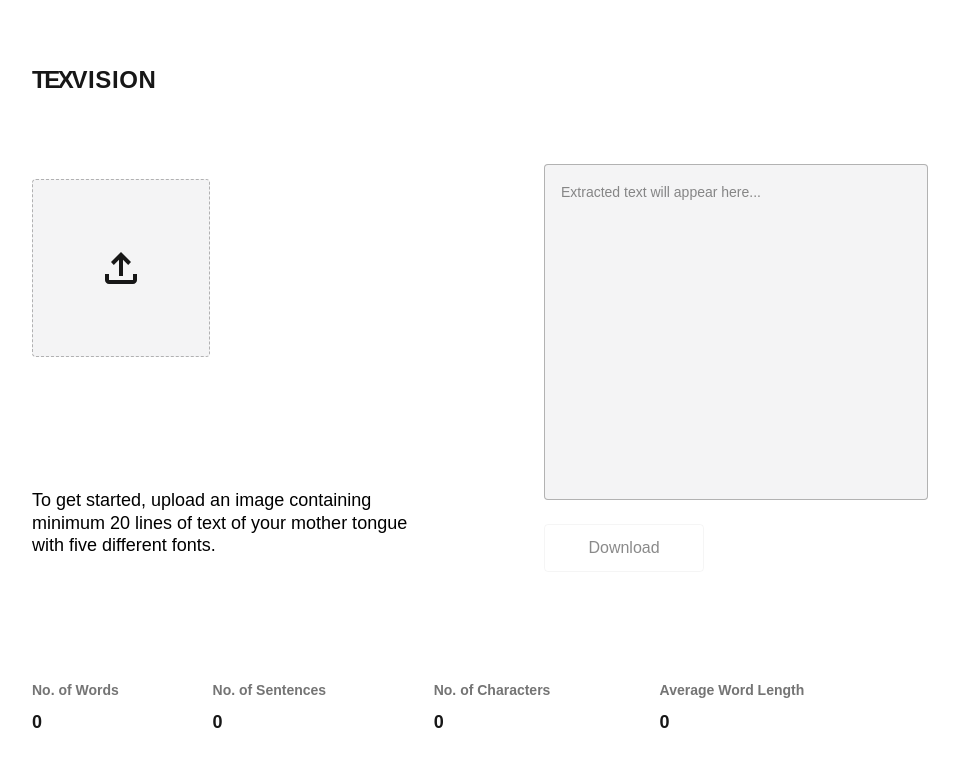
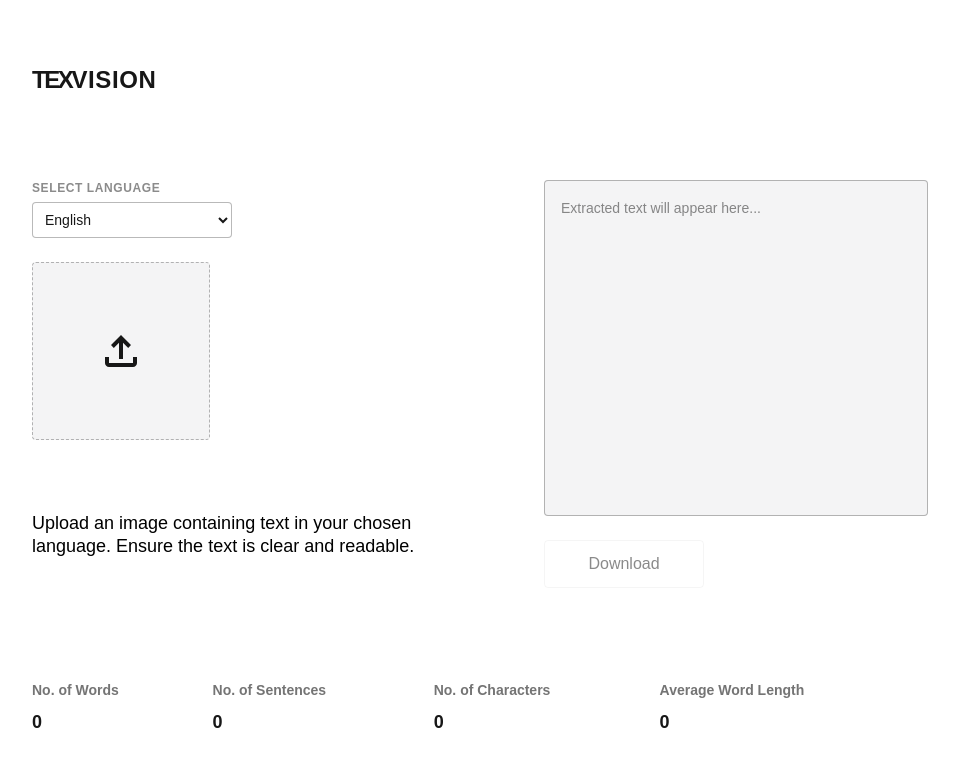
Before and after one commit to suryaat19/texvision, a Next.js app: page / in a window 1280 px wide. Shown: the top 766 px of the page, without its empty margins (160-1119 px from the left). Built offline with nearby package versions, Linux system fonts and the light colour scheme.

Commit message:
Add multiple indian languages support

```diff
--- a/app/page.tsx
+++ b/app/page.tsx
@@ -9,10 +9,19 @@ import {
   getTextArea,
 } from "./utils/stats";
 
+const LANGUAGES = [
+  { code: 'eng', label: 'English' },
+  { code: 'hin', label: 'Hindi (हिंदी)' },
+  { code: 'mar', label: 'Marathi (मराठी)' },
+  { code: 'tam', label: 'Tamil (தமிழ்)' },
+  { code: 'tel', label: 'Telugu (తెలుగు)' },
+];
+
 export default function Home() {
   const [text, setText] = useState<string>("");
   const [isLoading, setIsLoading] = useState<boolean>(false);
   const [status, setStatus] = useState<string>("");
+  const [language, setLanguage] = useState<string>("eng");
 
   const handleImageUpload = async (e: React.ChangeEvent<HTMLInputElement>) => {
     const file = e.target.files?.[0];
@@ -25,13 +34,13 @@ export default function Home() {
     try {
       const result = await Tesseract.recognize(
         file,
-        'eng',
+        language,
         {
           logger: (m) => {
             if (m.status === 'recognizing text') {
               setStatus(`Processing: ${Math.round(m.progress * 100)}%`);
             } else {
-              setStatus(m.status);
+              setStatus(m.status.replace(/_/g, " "));
             }
           },
         }
@@ -52,7 +61,7 @@ export default function Home() {
     const element = document.createElement("a");
     const file = new Blob([text], { type: "text/plain" });
     element.href = URL.createObjectURL(file);
-    element.download = "extracted_text.txt";
+    element.download = `extracted_${language}.txt`;
     document.body.appendChild(element);
     element.click();
     document.body.removeChild(element);
@@ -61,11 +70,31 @@ export default function Home() {
   return (
     <div className="flex min-h-screen items-center justify-center bg-zinc-50 font-sans dark:bg-black">
       <main className="flex min-h-screen w-full max-w-5xl flex-col items-center justify-between py-8 md:py-16 md:px-16 px-4 bg-white dark:bg-black sm:items-start">
-        <div className="uppercase text-2xl font-ibm-sans font-bold tracking-wide text-foreground dark:text-background">
+        <div className="uppercase text-2xl font-ibm-sans font-bold tracking-wide text-foreground dark:text-background mb-8">
           <span className="-tracking-widest">tex</span>vision
         </div>
+
         <div className="grid-cols-1 md:grid-cols-2 grid gap-4 md:gap-32 w-full">
-          <div className="flex flex-col items-center gap-6 text-center sm:items-start justify-around sm:text-left">
+          <div className="flex flex-col items-center gap-6 text-center sm:items-start sm:text-left">
+
+            <div className="w-full max-w-50">
+              <label className="text-xs font-semibold uppercase tracking-wider text-foreground/50 mb-1.5 block">
+                Select Language
+              </label>
+              <select
+                value={language}
+                onChange={(e) => setLanguage(e.target.value)}
+                disabled={isLoading}
+                className="w-full p-2 rounded-sm border border-foreground/30 bg-white dark:bg-zinc-900 text-foreground text-sm focus:outline-none focus:border-foreground"
+              >
+                {LANGUAGES.map((lang) => (
+                  <option key={lang.code} value={lang.code}>
+                    {lang.label}
+                  </option>
+                ))}
+              </select>
+            </div>
+
             <div className="relative group">
               <button
                 type="button"
@@ -99,15 +128,13 @@ export default function Home() {
             </div>
 
             <div className="h-6">
-              {status && <p className="text-sm font-medium text-foreground/70 animate-pulse">{status}</p>}
+              {status && <p className="text-sm font-medium text-foreground/70 animate-pulse capitalize">{status}</p>}
             </div>
 
             <h1 className="max-w-sm md:text-lg text-xs font-light leading-tight text-black dark:text-zinc-50">
-              To get started, upload an image containing minimum 20 lines of text of your mother tongue with five different fonts.
+              Upload an image containing text in your chosen language. Ensure the text is clear and readable.
             </h1>
-
           </div>
-
 
           <div className="flex flex-col gap-6">
             <textarea
```
Also changed, not shown: public/test-02.png (added), public/test-03.jpg (added).
